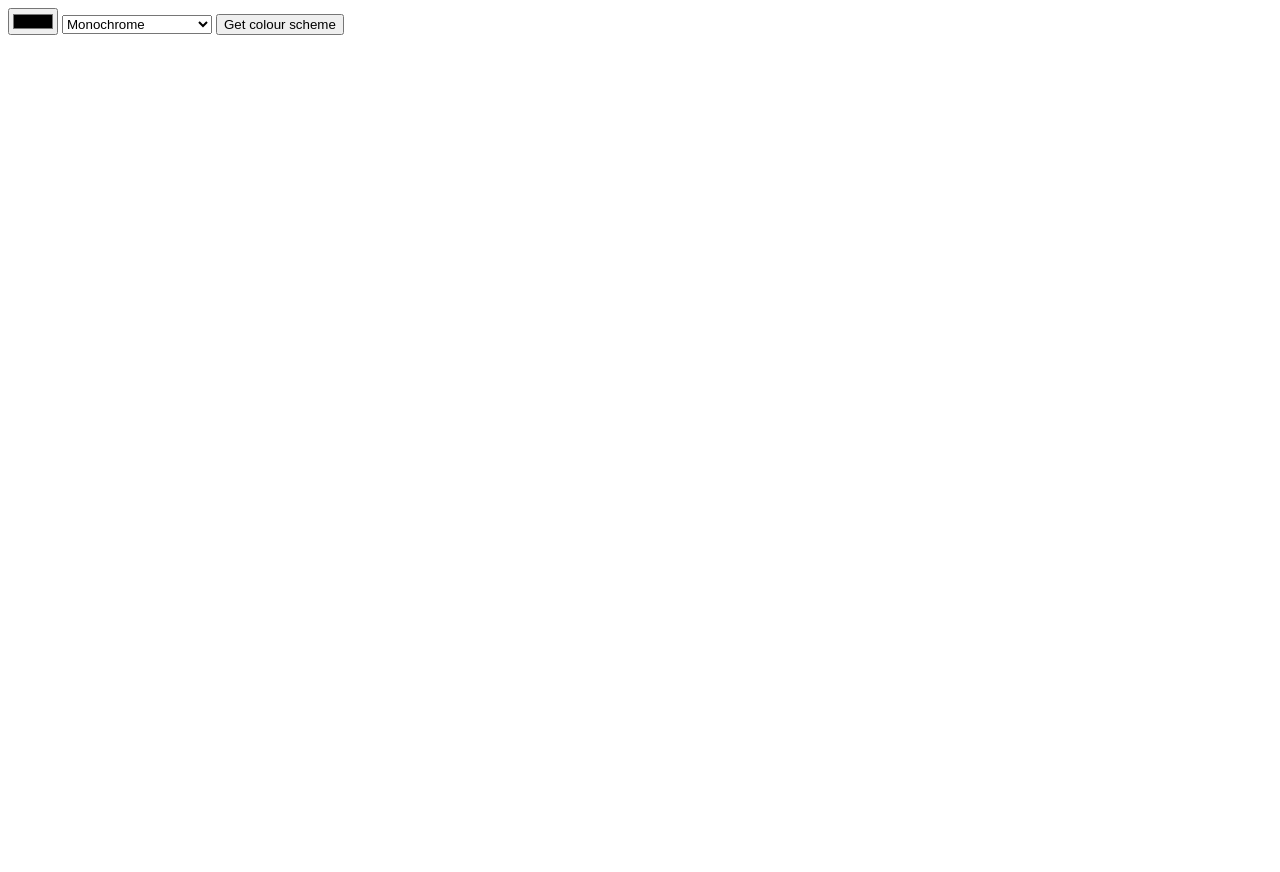
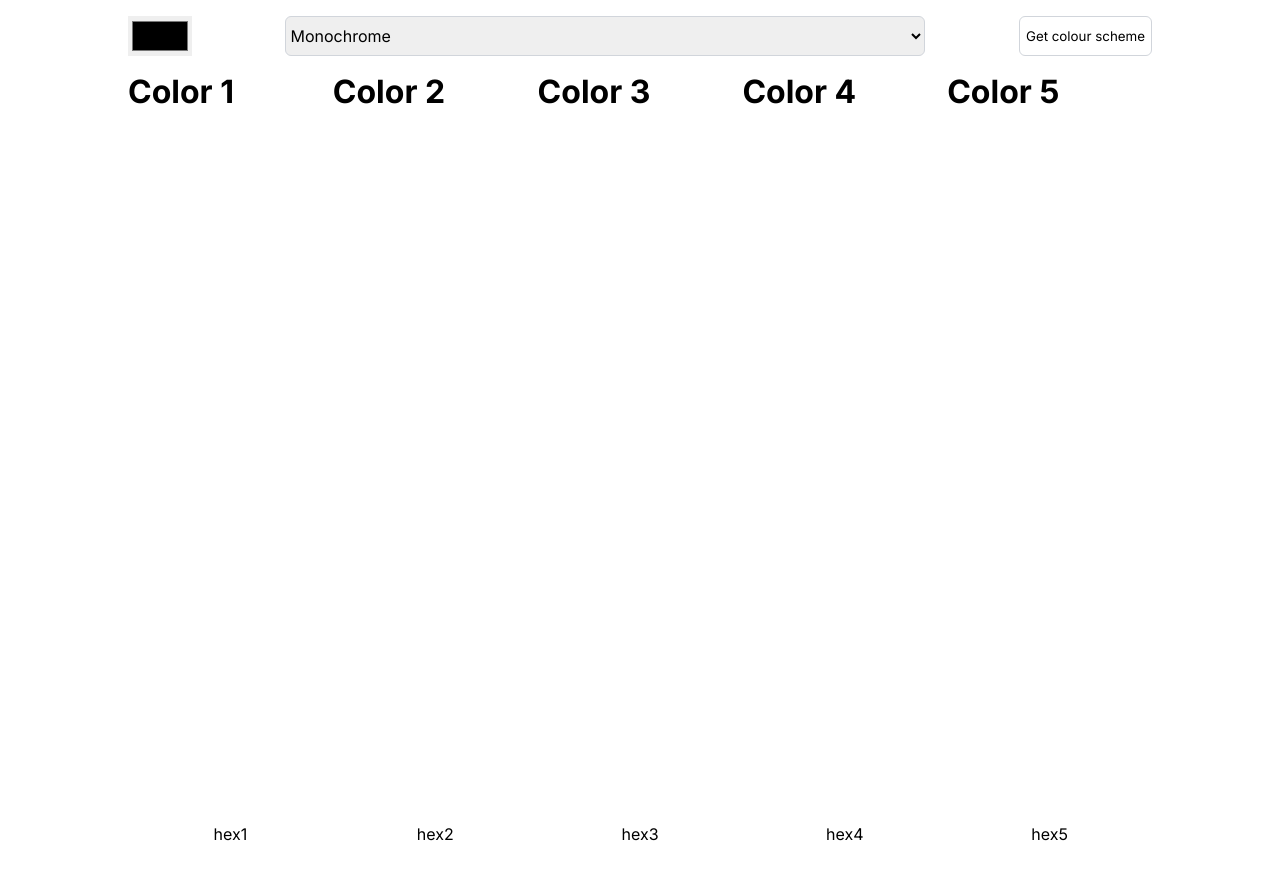
Before and after one commit to Hoa-phuong-vu/Color-Scheme-Generator, a plain HTML site: page index.html in a window 1280 px wide. Before the commit the page ends 800 px from the top, so only its background shows below. Drawn offline with Linux system fonts and the light colour scheme.

Commit message:
css done

```diff
--- a/index.css
+++ b/index.css
@@ -0,0 +1,59 @@
+body{
+    margin: 0;
+    font-family: "Inter", serif;
+
+}
+
+.picker{
+    display: flex;
+    justify-content: space-between;
+    width: 80vw;
+    height: auto;
+    margin: auto;
+    padding: 1rem;
+
+}
+
+select{
+    width: 50vw;
+    height: 2.5rem;
+    border-radius: 6px;
+    border: #D1D5DB solid 1px;
+    font-family: "Inter", serif;
+    font-size: medium;
+}
+
+#seed-color{
+    height: auto;
+    width: 4rem;
+    border: #D1D5DB 1px;
+}
+
+button{
+    border-radius: 6px;
+    border: #D1D5DB solid 1px;
+    font-family: "Inter", serif;
+    background-color: white;
+
+}
+
+#display{
+    display: flex;
+    width: 80vw;
+    margin: auto;
+    justify-content: space-evenly;
+
+}
+
+h1{
+    margin: 0;
+    height: 45rem;
+    width: 16vw;
+}
+p{
+    margin: auto;
+    height: 3rem;
+    width: 16vw;
+    text-align: center;
+    padding-top: 2rem;
+}
--- a/index.html
+++ b/index.html
@@ -3,10 +3,14 @@
 <head>
     <meta charset="UTF-8">
     <meta name="viewport" content="width=device-width, initial-scale=1.0">
+    <link rel="preconnect" href="https://fonts.googleapis.com">
+    <link rel="preconnect" href="https://fonts.gstatic.com" crossorigin>
+    <link href="https://fonts.googleapis.com/css2?family=Inter:ital,opsz,wght@0,14..32,100..900;1,14..32,100..900&display=swap" rel="stylesheet">
+    <link rel="stylesheet" href="index.css">
     <title>Color Generator</title>
 </head>
 <body>
-    <div id="picker">
+    <div id="picker" class="picker">
         <input type="color" id="seed-color" aria-label="seed-color"/>
         <select name="" id="color-scheme">
             <option value="monochrome">Monochrome</option>
@@ -20,7 +24,26 @@
         <button>Get colour scheme</button>
     </div>
     <div id="display">
-
+        <div id="block">
+            <h1>Color 1</h1>
+            <p>hex1</p>
+        </div>
+        <div id="block">
+            <h1>Color 2</h1>
+            <p>hex2</p>
+        </div>
+        <div id="block">
+            <h1>Color 3</h1>
+            <p>hex3</p>
+        </div>
+        <div id="block">
+            <h1>Color 4</h1>
+            <p>hex4</p>
+        </div>
+        <div id="block">
+            <h1>Color 5</h1>
+            <p>hex5</p>
+        </div>
     </div>
     <script src="index.js"></script>
 </body>
```
